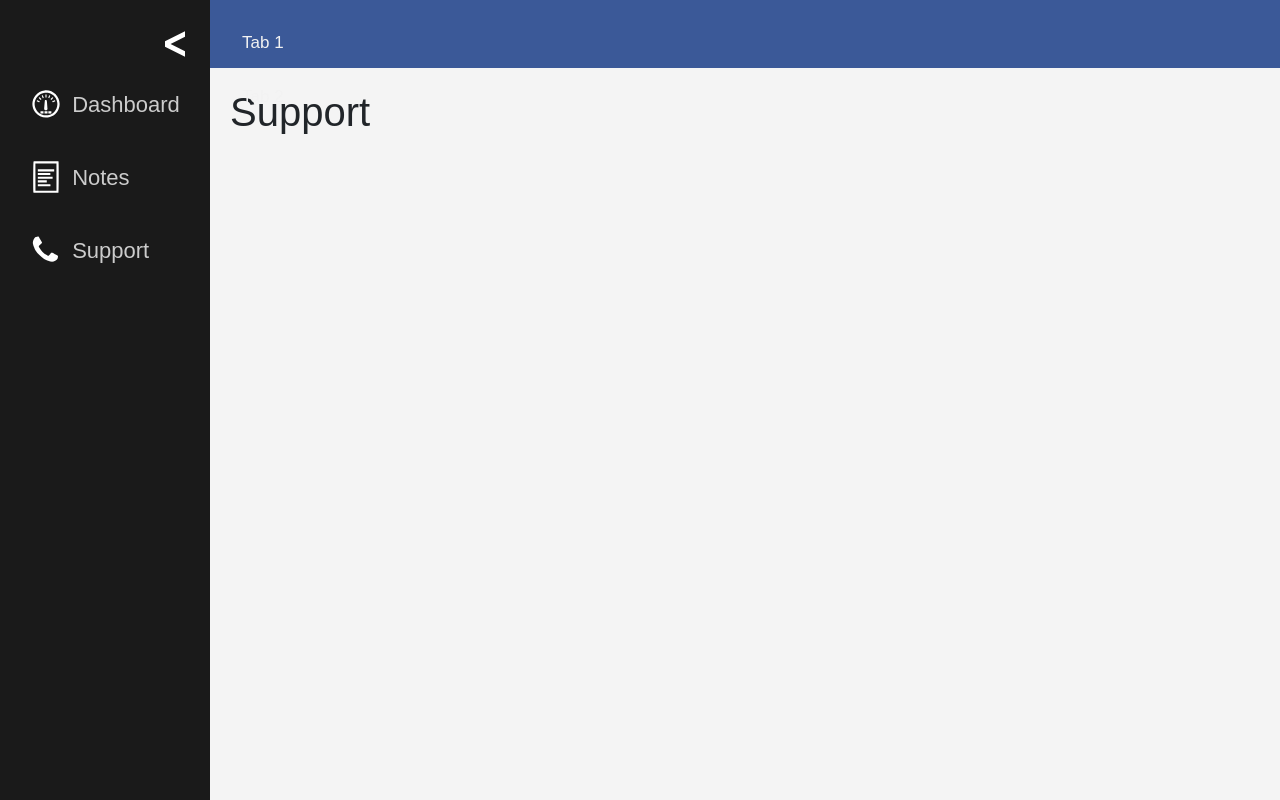
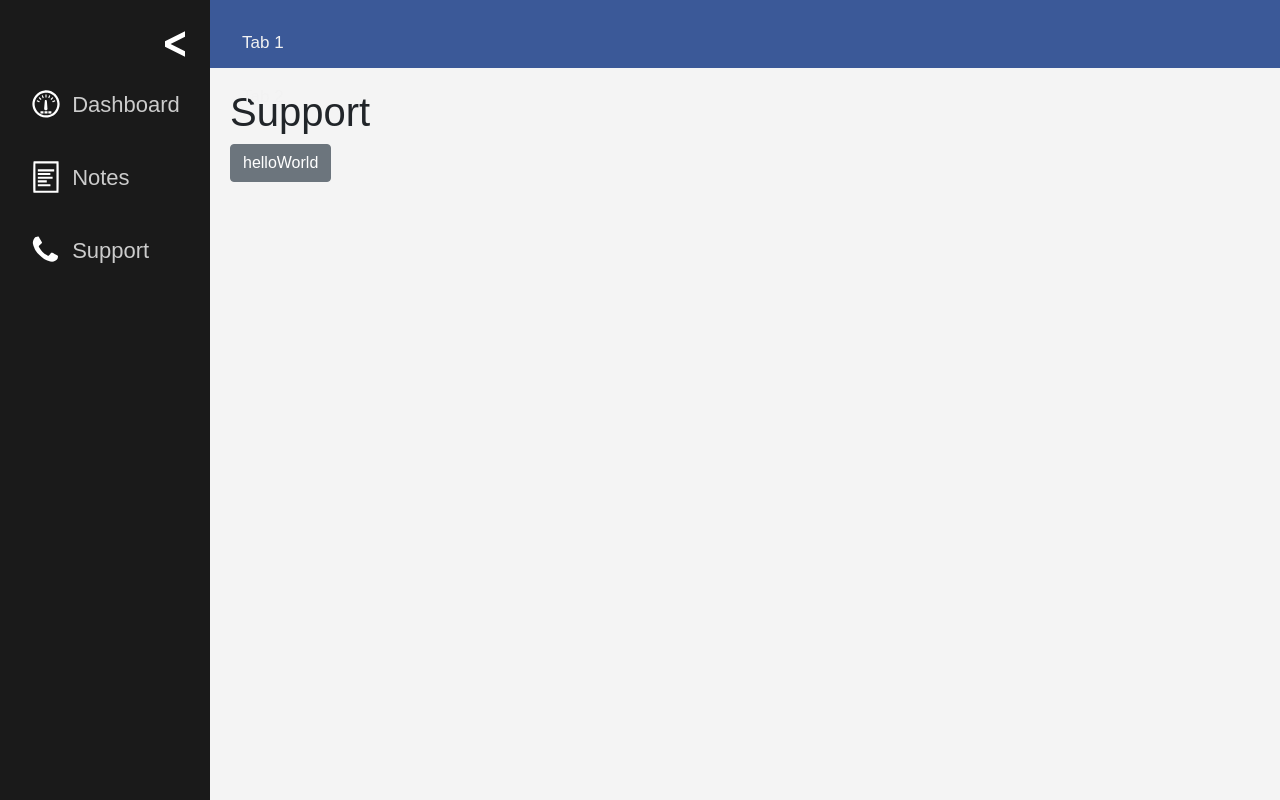
Before and after one commit to max-donger/dufresne-realestateaccountant, an Electron app: page index.html at #!/support in a window 1280 px wide. Drawn offline with nearby package versions, Linux system fonts and the light colour scheme; some packages are replaced by stand-ins of ours.

Commit message:
Improve electron-cgi

```diff
--- a/js/ui-controller.js
+++ b/js/ui-controller.js
@@ -115,3 +115,25 @@ function toggleSideMenu(){
     sidemenuZ.style.display = 'none';
   }
 }
+
+function helloWorld() {
+  const { ConnectionBuilder } = require("electron-cgi");
+
+  let connection = new ConnectionBuilder()
+  .connectTo("dotnet", "run", "--project", "../rackham-realestatecrawler")
+  .build();
+
+  connection.onDisconnect = () => {
+  console.log("Lost connection to the .Net process");
+  };
+
+  connection.send("greeting", "Max", (error, response) => {
+  if (error) {
+  console.log(error); //serialized exception from the .NET handler
+  return;
+  }
+
+  console.log(response); // will print "Hello Max!"
+  connection.close();
+  });
+}
--- a/sections/support.html
+++ b/sections/support.html
@@ -9,4 +9,11 @@
 <!-- Content -->
 <div id="content">
     <h1>Support</h1>
+
+    <div class="">
+        <button class="btn btn-secondary my-2 my-sm-0" id="helloWorld" onclick="helloWorld()">helloWorld</button>
+        <div id="helloWorld" class="dropdown-content">
+        </div>
+    </div>
+
 </div>
```
Also changed, not shown: 1 other file.
